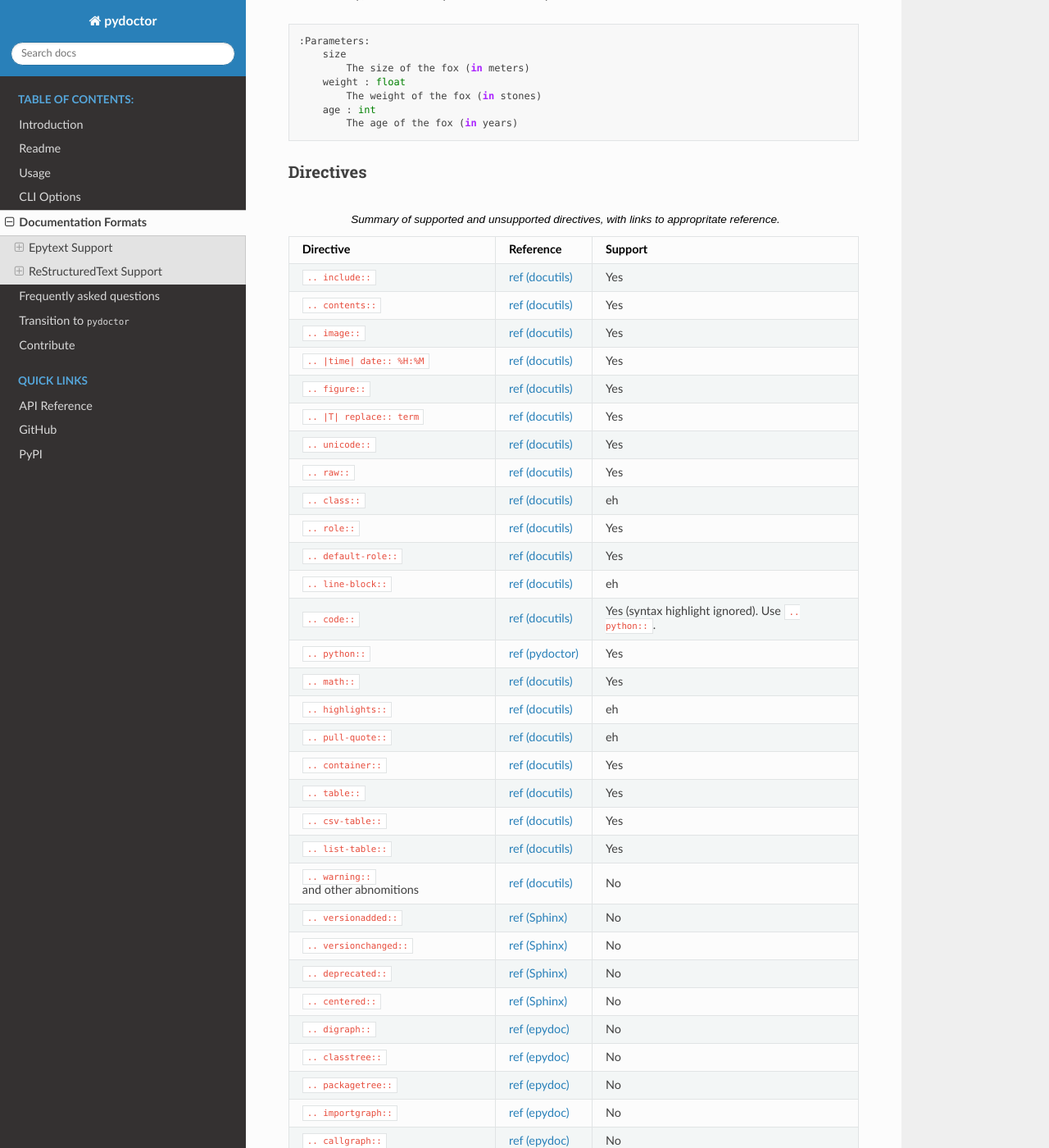
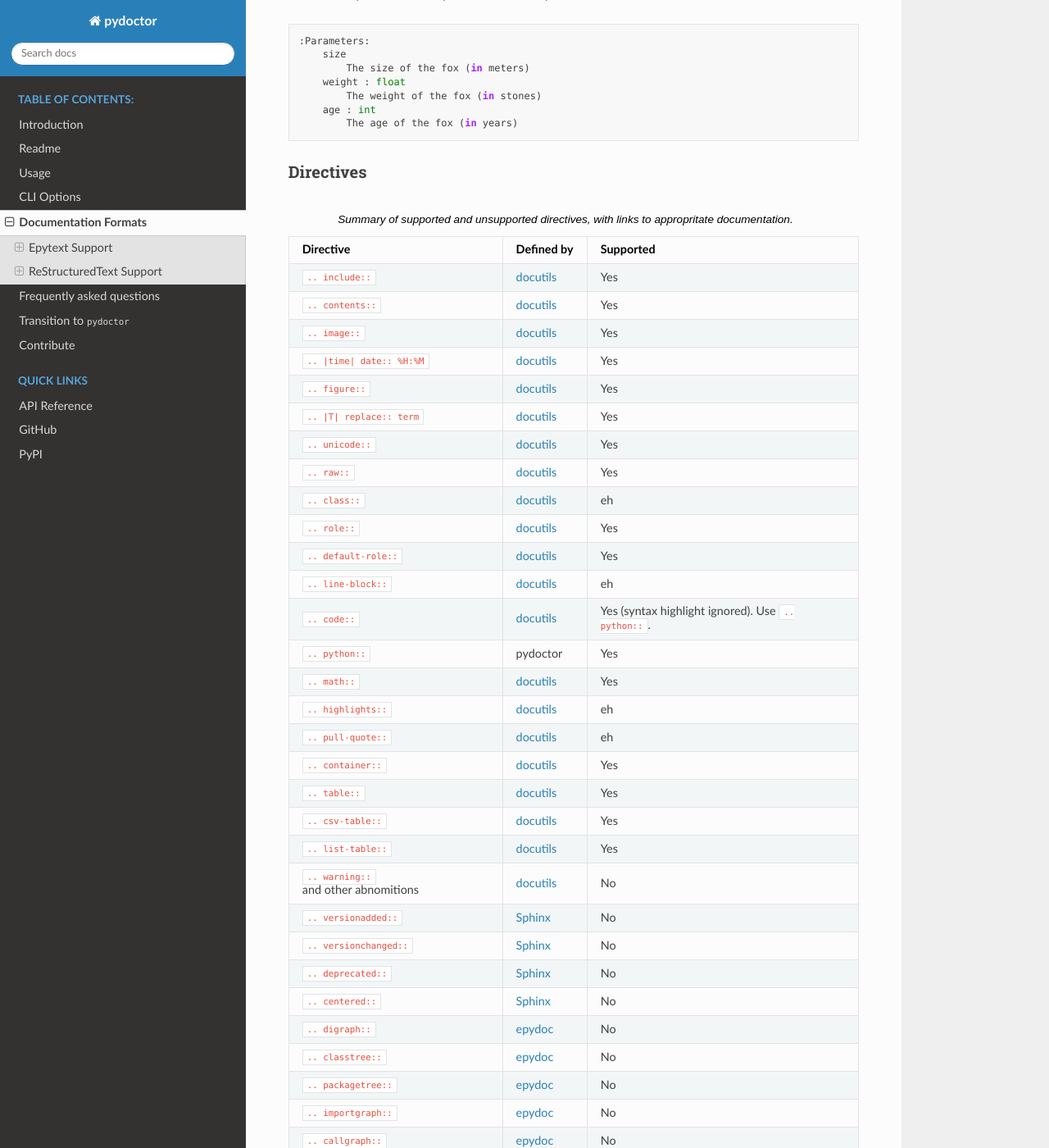
Before and after one commit to twisted/pydoctor, a Sphinx documentation site: the page built from docs/source/docformat.rst, in a window 1280 px wide and 1400 px high, scrolled down 1295 px. Shown: the whole window at 82% size. Built offline with Sphinx 7.4.7 and the Read the Docs theme 2.0.0, drawn with Linux system fonts in a browser that asks for light colours; the version number could not be read and is left out; some of the changed text lies outside the part shown.

Commit message:
Changing nomenclature

```diff
--- a/docs/source/docformat.rst
+++ b/docs/source/docformat.rst
@@ -61,207 +61,207 @@
 Directives
 ^^^^^^^^^^
 
-.. list-table:: Summary of supported and unsupported directives, with links to appropritate reference.
+.. list-table:: Summary of supported and unsupported directives, with links to appropritate documentation.
    :header-rows: 1
 
    * - Directive
-     - Reference
-     - Support
+     - Defined by
+     - Supported
 
    * - ``.. include::``
-     - `ref (docutils) <https://docutils.sourceforge.io/docs/ref/rst/directives.html#including-an-external-document-fragment>`_
+     - `docutils <https://docutils.sourceforge.io/docs/ref/rst/directives.html#including-an-external-document-fragment>`_
      - Yes
 
    * - ``.. contents::``
-     - `ref (docutils) <https://docutils.sourceforge.io/docs/ref/rst/directives.html#table-of-contents>`_
+     - `docutils <https://docutils.sourceforge.io/docs/ref/rst/directives.html#table-of-contents>`_
      - Yes
 
    * - ``.. image::``
-     - `ref (docutils) <https://docutils.sourceforge.io/docs/ref/rst/directives.html#image>`_
+     - `docutils <https://docutils.sourceforge.io/docs/ref/rst/directives.html#image>`_
      - Yes
 
    * - ``.. |time| date:: %H:%M``
-     - `ref (docutils) <https://docutils.sourceforge.io/docs/ref/rst/directives.html#date>`_
+     - `docutils <https://docutils.sourceforge.io/docs/ref/rst/directives.html#date>`_
      - Yes
 
    * - ``.. figure::``
-     - `ref (docutils) <https://docutils.sourceforge.io/docs/ref/rst/directives.html#figure>`_
+     - `docutils <https://docutils.sourceforge.io/docs/ref/rst/directives.html#figure>`_
      - Yes
 
    * - ``.. |T| replace:: term``
-     - `ref (docutils) <https://docutils.sourceforge.io/docs/ref/rst/directives.html#replacement-text>`_
+     - `docutils <https://docutils.sourceforge.io/docs/ref/rst/directives.html#replacement-text>`_
      - Yes
 
    * - ``.. unicode::``
-     - `ref (docutils) <https://docutils.sourceforge.io/docs/ref/rst/directives.html#unicode-character-codes>`_
+     - `docutils <https://docutils.sourceforge.io/docs/ref/rst/directives.html#unicode-character-codes>`_
      - Yes
 
    * - ``.. raw::``
-     - `ref (docutils) <https://docutils.sourceforge.io/docs/ref/rst/directives.html#raw-data-pass-through>`_
+     - `docutils <https://docutils.sourceforge.io/docs/ref/rst/directives.html#raw-data-pass-through>`_
      - Yes
 
    * - ``.. class::``
-     - `ref (docutils) <https://docutils.sourceforge.io/docs/ref/rst/directives.html#class>`_
+     - `docutils <https://docutils.sourceforge.io/docs/ref/rst/directives.html#class>`_
      - eh
 
    * - ``.. role::``
-     - `ref (docutils) <https://docutils.sourceforge.io/docs/ref/rst/directives.html#custom-interpreted-text-roles>`_
+     - `docutils <https://docutils.sourceforge.io/docs/ref/rst/directives.html#custom-interpreted-text-roles>`_
      - Yes
 
    * - ``.. default-role::``
-     - `ref (docutils) <https://docutils.sourceforge.io/docs/ref/rst/directives.html#setting-the-default-interpreted-text-role>`_
+     - `docutils <https://docutils.sourceforge.io/docs/ref/rst/directives.html#setting-the-default-interpreted-text-role>`_
      - Yes
 
    * - ``.. line-block::``
-     - `ref (docutils) <https://docutils.sourceforge.io/docs/ref/rst/directives.html#line-block>`_
+     - `docutils <https://docutils.sourceforge.io/docs/ref/rst/directives.html#line-block>`_
      - eh
 
    * - ``.. code::``
-     - `ref (docutils) <https://docutils.sourceforge.io/docs/ref/rst/directives.html#code>`_
+     - `docutils <https://docutils.sourceforge.io/docs/ref/rst/directives.html#code>`_
      - Yes (syntax highlight ignored). Use ``.. python::``.
 
    * - ``.. python::``
-     - `ref (pydoctor) <https://pydoctor.readthedocs.io/en/latest/api/pydoctor.epydoc.markup.restructuredtext.PythonCodeDirective.html>`_
+     - pydoctor
      - Yes
 
    * - ``.. math::``
-     - `ref (docutils) <https://docutils.sourceforge.io/docs/ref/rst/directives.html#math>`_
+     - `docutils <https://docutils.sourceforge.io/docs/ref/rst/directives.html#math>`_
      - Yes
 
    * - ``.. highlights::``
-     - `ref (docutils) <https://docutils.sourceforge.io/docs/ref/rst/directives.html#highlights>`_
+     - `docutils <https://docutils.sourceforge.io/docs/ref/rst/directives.html#highlights>`_
      - eh
 
    * - ``.. pull-quote::``
-     - `ref (docutils) <https://docutils.sourceforge.io/docs/ref/rst/directives.html#pull-quote>`_
+     - `docutils <https://docutils.sourceforge.io/docs/ref/rst/directives.html#pull-quote>`_
      - eh
 
    * - ``.. container::``
-     - `ref (docutils) <https://docutils.sourceforge.io/docs/ref/rst/directives.html#container>`_
+     - `docutils <https://docutils.sourceforge.io/docs/ref/rst/directives.html#container>`_
      - Yes
 
    * - ``.. table::``
-     - `ref (docutils) <https://docutils.sourceforge.io/docs/ref/rst/directives.html#table>`_
+     - `docutils <https://docutils.sourceforge.io/docs/ref/rst/directives.html#table>`_
      - Yes
 
    * - ``.. csv-table::``
-     - `ref (docutils) <https://docutils.sourceforge.io/docs/ref/rst/directives.html#id4>`_
+     - `docutils <https://docutils.sourceforge.io/docs/ref/rst/directives.html#id4>`_
      - Yes
 
    * - ``.. list-table::``
-     - `ref (docutils) <https://docutils.sourceforge.io/docs/ref/rst/directives.html#list-table>`_
+     - `docutils <https://docutils.sourceforge.io/docs/ref/rst/directives.html#list-table>`_
      - Yes
 
    * - ``.. warning::`` and other abnomitions
-     - `ref (docutils) <https://docutils.sourceforge.io/docs/ref/rst/directives.html#specific-admonitions>`_
+     - `docutils <https://docutils.sourceforge.io/docs/ref/rst/directives.html#specific-admonitions>`_
      - No
 
    * - ``.. versionadded::``
-     - `ref (Sphinx) <https://www.sphinx-doc.org/en/master/usage/restructuredtext/directives.html#directive-versionadded>`_
+     - `Sphinx <https://www.sphinx-doc.org/en/master/usage/restructuredtext/directives.html#directive-versionadded>`_
      - No
 
    * - ``.. versionchanged::``
-     - `ref (Sphinx) <https://www.sphinx-doc.org/en/master/usage/restructuredtext/directives.html#directive-versionchanged>`_
+     - `Sphinx <https://www.sphinx-doc.org/en/master/usage/restructuredtext/directives.html#directive-versionchanged>`_
      - No
 
    * - ``.. deprecated::``
-     - `ref (Sphinx) <https://www.sphinx-doc.org/en/master/usage/restructuredtext/directives.html#directive-deprecated>`_
+     - `Sphinx <https://www.sphinx-doc.org/en/master/usage/restructuredtext/directives.html#directive-deprecated>`_
      - No
 
    * - ``.. centered::``
-     - `ref (Sphinx) <https://www.sphinx-doc.org/en/master/usage/restructuredtext/directives.html#directive-centered>`_
+     - `Sphinx <https://www.sphinx-doc.org/en/master/usage/restructuredtext/directives.html#directive-centered>`_
      - No
 
    * - ``.. digraph::``
-     - `ref (epydoc) <http://epydoc.sourceforge.net/api/epydoc.markup.restructuredtext-module.html#digraph_directive>`_
+     - `epydoc <http://epydoc.sourceforge.net/api/epydoc.markup.restructuredtext-module.html#digraph_directive>`_
      - No
 
    * - ``.. classtree::``
-     - `ref (epydoc) <http://epydoc.sourceforge.net/api/epydoc.markup.restructuredtext-module.html#classtree_directive>`_
+     - `epydoc <http://epydoc.sourceforge.net/api/epydoc.markup.restructuredtext-module.html#classtree_directive>`_
      - No
 
    * - ``.. packagetree::``
-     - `ref (epydoc) <http://epydoc.sourceforge.net/api/epydoc.markup.restructuredtext-module.html#package_directive>`_
+     - `epydoc <http://epydoc.sourceforge.net/api/epydoc.markup.restructuredtext-module.html#package_directive>`_
      - No
 
    * - ``.. importgraph::``
-     - `ref (epydoc) <http://epydoc.sourceforge.net/api/epydoc.markup.restructuredtext-module.html#importgraph_directive>`_
+     - `epydoc <http://epydoc.sourceforge.net/api/epydoc.markup.restructuredtext-module.html#importgraph_directive>`_
      - No
 
    * - ``.. callgraph::``
-     - `ref (epydoc) <http://epydoc.sourceforge.net/api/epydoc.markup.restructuredtext-module.html#callgraph_directive>`_
+     - `epydoc <http://epydoc.sourceforge.net/api/epydoc.markup.restructuredtext-module.html#callgraph_directive>`_
      - No
 
    * - ``.. hlist::``
-     - `ref (Sphinx) <https://www.sphinx-doc.org/en/master/usage/restructuredtext/directives.html#directive-hlist>`_
+     - `Sphinx <https://www.sphinx-doc.org/en/master/usage/restructuredtext/directives.html#directive-hlist>`_
      - No
 
    * - ``.. highlight::``
-     - `ref (Sphinx) <https://www.sphinx-doc.org/en/master/usage/restructuredtext/directives.html#directive-highlight>`_
+     - `Sphinx <https://www.sphinx-doc.org/en/master/usage/restructuredtext/directives.html#directive-highlight>`_
      - No
 
    * - ``.. code-block::``
-     - `ref (Sphinx) <https://www.sphinx-doc.org/en/master/usage/restructuredtext/directives.html#directive-code-block>`_
+     - `Sphinx <https://www.sphinx-doc.org/en/master/usage/restructuredtext/directives.html#directive-code-block>`_
      - No
 
    * - ``.. literalinclude::``
-     - `ref (Sphinx) <https://www.sphinx-doc.org/en/master/usage/restructuredtext/directives.html#directive-literalinclude>`_
+     - `Sphinx <https://www.sphinx-doc.org/en/master/usage/restructuredtext/directives.html#directive-literalinclude>`_
      - No
 
    * - ``.. glossary::``
-     - `ref (Sphinx) <https://www.sphinx-doc.org/en/master/usage/restructuredtext/directives.html#directive-glossary>`_
+     - `Sphinx <https://www.sphinx-doc.org/en/master/usage/restructuredtext/directives.html#directive-glossary>`_
      - No
 
    * - ``.. index::``
-     - `ref (Sphinx) <https://www.sphinx-doc.org/en/master/usage/restructuredtext/directives.html#directive-index>`_
+     - `Sphinx <https://www.sphinx-doc.org/en/master/usage/restructuredtext/directives.html#directive-index>`_
      - No
 
    * - ``.. sectionauthor::``
-     - `ref (Sphinx) <https://www.sphinx-doc.org/en/master/usage/restructuredtext/directives.html#directive-sectionauthor>`_
+     - `Sphinx <https://www.sphinx-doc.org/en/master/usage/restructuredtext/directives.html#directive-sectionauthor>`_
      - No
 
    * - ``.. codeauthor::``
-     - `ref (Sphinx) <https://www.sphinx-doc.org/en/master/usage/restructuredtext/directives.html#directive-codeauthor>`_
+     - `Sphinx <https://www.sphinx-doc.org/en/master/usage/restructuredtext/directives.html#directive-codeauthor>`_
      - No
 
    * - ``.. topic::``
-     - `ref (docutils) <https://docutils.sourceforge.io/docs/ref/rst/directives.html#topic>`_
+     - `docutils <https://docutils.sourceforge.io/docs/ref/rst/directives.html#topic>`_
      - eh
 
    * - ``.. sidebar::``
-     - `ref (docutils) <https://docutils.sourceforge.io/docs/ref/rst/directives.html#sidebar>`_
+     - `docutils <https://docutils.sourceforge.io/docs/ref/rst/directives.html#sidebar>`_
      - No
 
    * - ``.. rubric::``
-     - `ref (docutils) <https://docutils.sourceforge.io/docs/ref/rst/directives.html#rubric>`_
+     - `docutils <https://docutils.sourceforge.io/docs/ref/rst/directives.html#rubric>`_
      - eh
 
    * - ``.. epigraph::``
-     - `ref (docutils) <https://docutils.sourceforge.io/docs/ref/rst/directives.html#epigraph>`_
+     - `docutils <https://docutils.sourceforge.io/docs/ref/rst/directives.html#epigraph>`_
      - No
 
    * - ``.. compound::``
-     - `ref (docutils) <https://docutils.sourceforge.io/docs/ref/rst/directives.html#compound-paragraph>`_
+     - `docutils <https://docutils.sourceforge.io/docs/ref/rst/directives.html#compound-paragraph>`_
      - eh
 
    * - ``.. sectnum::``
-     - `ref (docutils) <https://docutils.sourceforge.io/docs/ref/rst/directives.html#automatic-section-numbering>`_
+     - `docutils <https://docutils.sourceforge.io/docs/ref/rst/directives.html#automatic-section-numbering>`_
      - No
 
    * - ``.. header::``
-     - `ref (docutils) <https://docutils.sourceforge.io/docs/ref/rst/directives.html#document-header-footer>`_
+     - `docutils <https://docutils.sourceforge.io/docs/ref/rst/directives.html#document-header-footer>`_
      - No
 
    * - ``.. footer::``
-     - `ref (docutils) <https://docutils.sourceforge.io/docs/ref/rst/directives.html#document-header-footer>`_
+     - `docutils <https://docutils.sourceforge.io/docs/ref/rst/directives.html#document-header-footer>`_
      - No
 
    * - ``.. meta::``
-     - `ref (docutils) <https://docutils.sourceforge.io/docs/ref/rst/directives.html#meta>`_
+     - `docutils <https://docutils.sourceforge.io/docs/ref/rst/directives.html#meta>`_
      - No
 
    * - ``.. title::``
-     - `ref (docutils) <https://docutils.sourceforge.io/docs/ref/rst/directives.html#metadata-document-title>`_
+     - `docutils <https://docutils.sourceforge.io/docs/ref/rst/directives.html#metadata-document-title>`_
      - No
 
 
```
Also changed, not shown: docs/source/rst_quick_ref.rst (+21 -21 lines).
